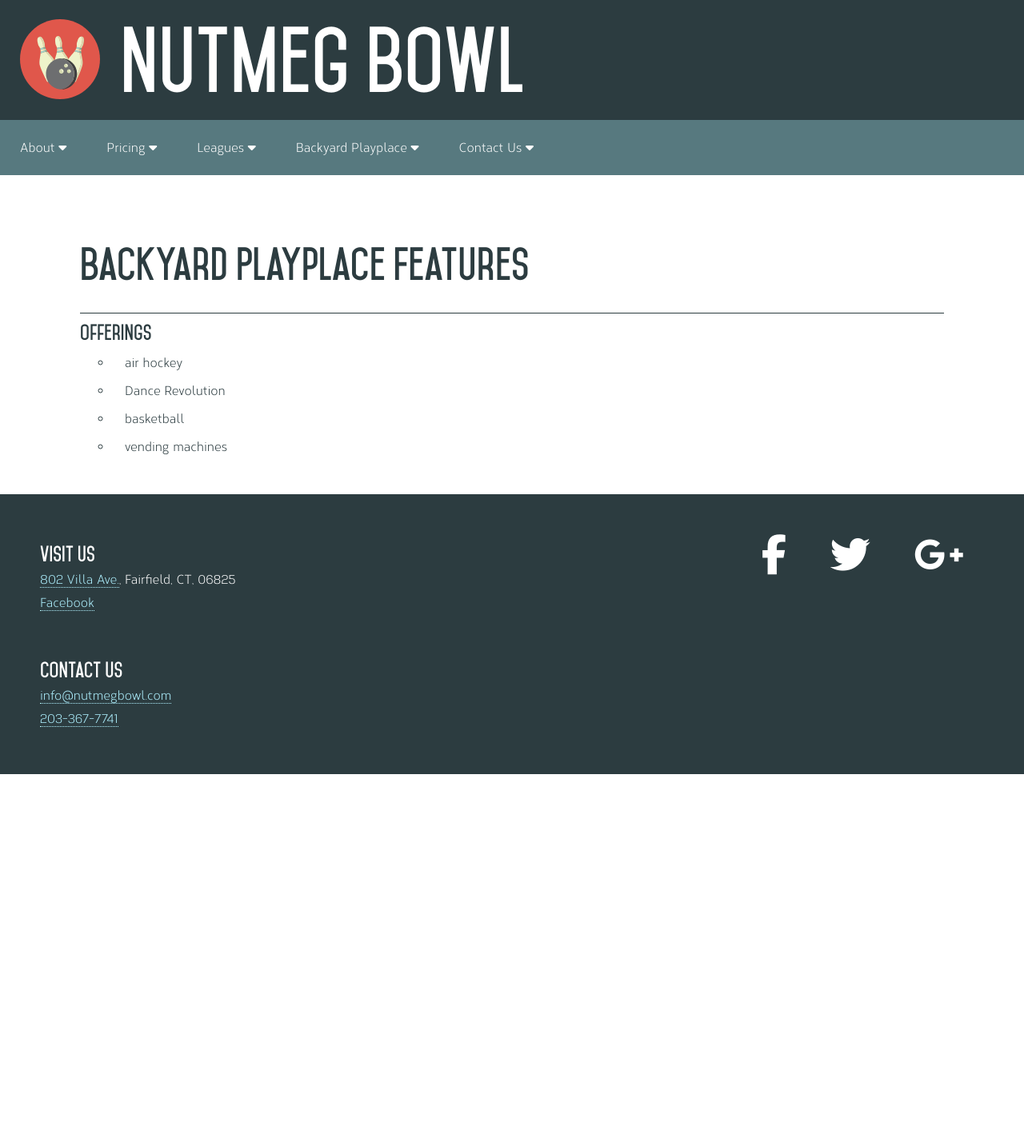
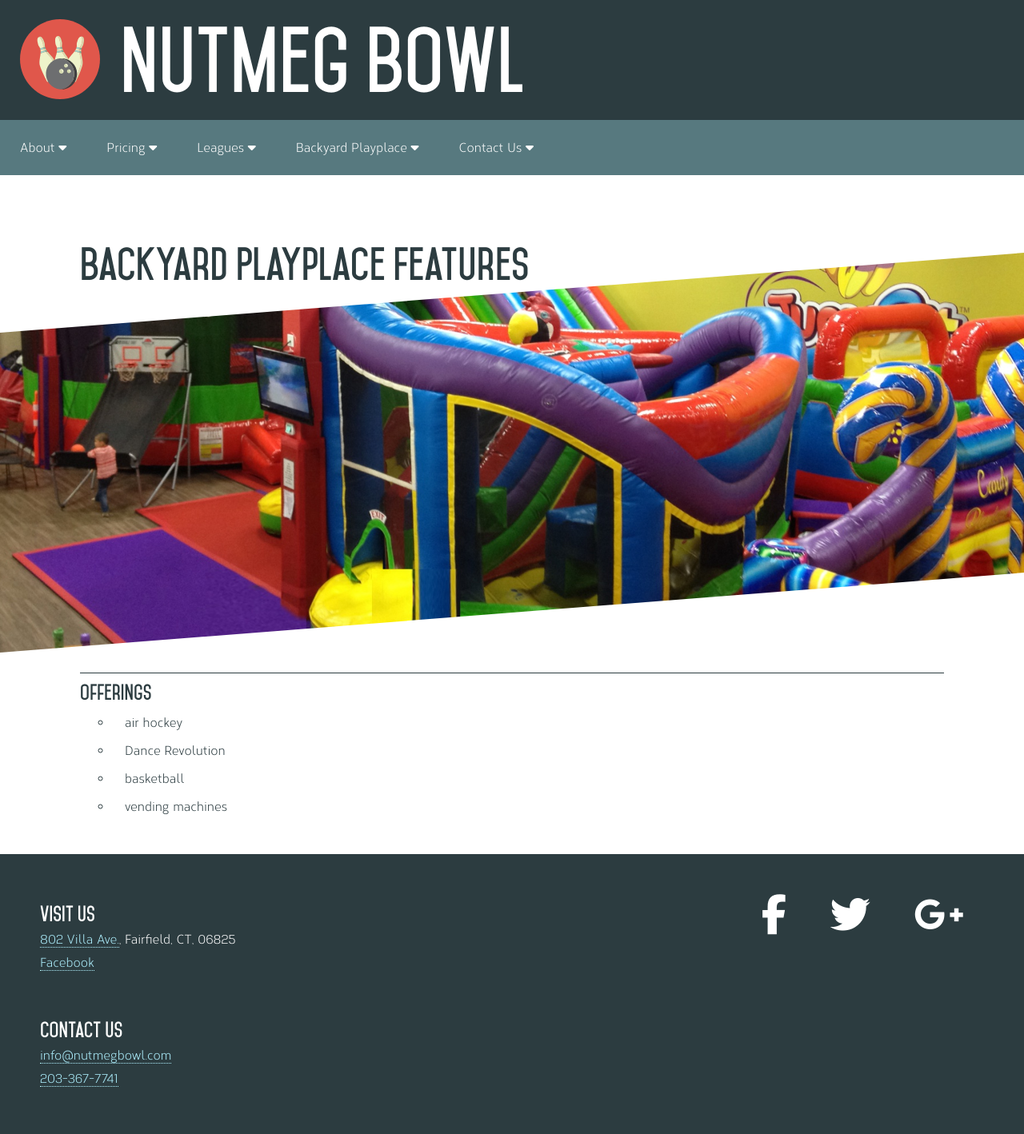
Before and after one commit to jlam55555/nutmegbowl, a Jekyll site: the page built from backyard_playplace/features.html, in a window 1280 px wide. Shown: the whole page at 80% size. Built offline with Jekyll 4.4.1, drawn with Linux system fonts in a browser that asks for light colours; nearby versions of some CDN libraries; before the commit the page ends 968 px from its top, so only the background shows below that.

Commit message:
Implemented new images feature in backyard and regular about pages

```diff
--- a/backyard_playplace/features.html
+++ b/backyard_playplace/features.html
@@ -4,6 +4,7 @@ title: Backyard Playplace Features
 category: backyard playplace
 description: What we have in store for the children
 icon: question
+image: backyard_playplace_features.jpg
 ---
 
 <h1>Backyard Playplace Features</h1>
--- a/leagues/index.html
+++ b/leagues/index.html
@@ -3,5 +3,3 @@ layout: listing
 title: Leagues
 category: leagues
 ---
-
-<p class="underConstruction"><span class="fa-stack first"><i class="fa fa-stack-2x fa-circle dangerText"></i><i class="fa fa-stack-1x fa-close lightText"></i></span>This page is under construction.<span class="fa-stack second"><i class="fa fa-stack-2x fa-circle dangerText"></i><i class="fa fa-stack-1x fa-close lightText"></i></span></p>
```
Also changed, not shown: images/about_features.jpg (added), images/backyard_playplace_features.jpg (added).
